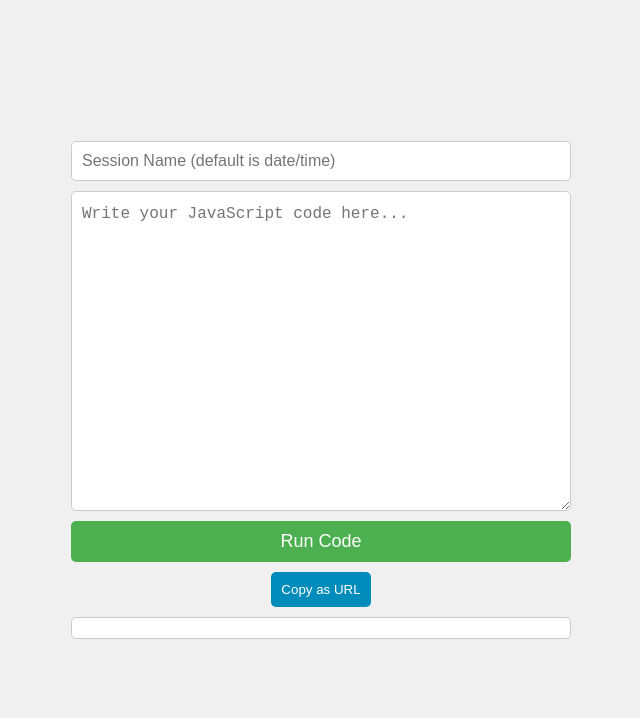
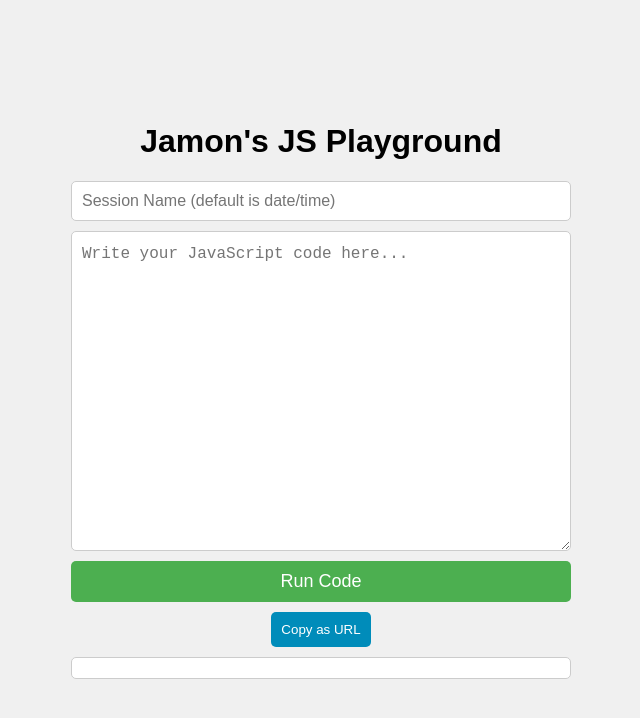
Before and after one commit to jamonholmgren/js, a plain HTML site: page index.html in a window 1280 px wide. Shown: the whole page, without its empty margins (319-959 px from the left). Drawn offline with Linux system fonts and the light colour scheme.

Commit message:
Update index.html

```diff
--- a/index.html
+++ b/index.html
@@ -105,6 +105,8 @@
     </style>
 </head>
 <body>
+
+    <h1>Jamon's JS Playground</h1>
 
     <input id="session-name" placeholder="Session Name (default is date/time)" autocapitalize="off" autocorrect="off">
     <textarea id="code-box" placeholder="Write your JavaScript code here..."
```
